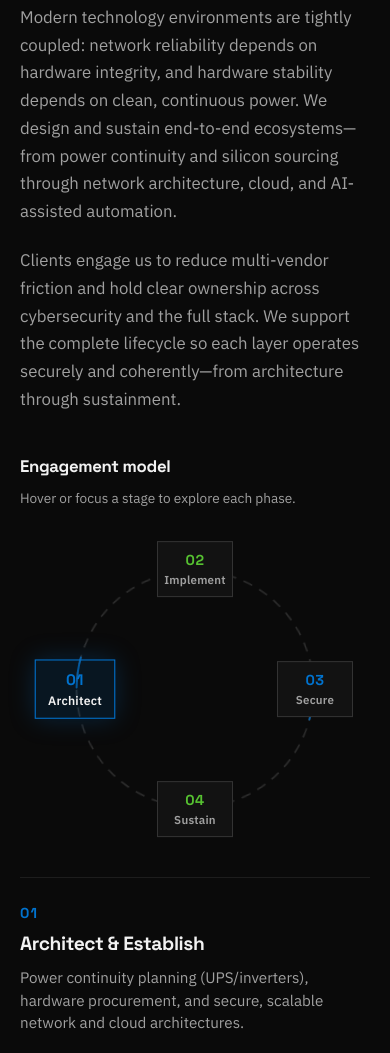
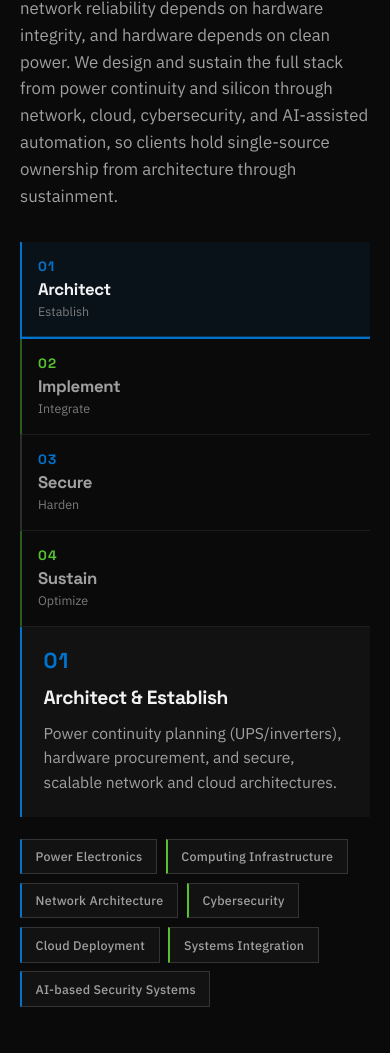
Before and after one commit to pixdevs/KathirComputers, a plain HTML site: page index.html in a window 390 px wide. Shown: the part 1171-2224 px from the top of the page. Drawn offline with Linux system fonts and the light colour scheme.

Commit message:
updated services

```diff
--- a/css/styles.css
+++ b/css/styles.css
@@ -505,67 +505,210 @@ body.has-pointer-motion .hero-visual img {
   max-width: 36rem;
 }
 
-.capabilities-body {
-  max-width: none;
+/* —— Services (process rail) —— */
+
+.section.services {
+  padding-top: 4rem;
+  padding-bottom: 4rem;
 }
 
-.capabilities-body p {
-  margin: 0 0 1.35rem;
+.services-header {
+  max-width: 46rem;
+  margin-bottom: 2rem;
+}
+
+.services-lead {
+  margin: 1rem 0 0;
   color: var(--text-muted);
   font-size: 1.05rem;
-  line-height: 1.65;
+  line-height: 1.6;
+  max-width: 42rem;
 }
 
-.capabilities-body p:last-child {
-  margin-bottom: 0;
+.services-engagement {
+  margin-top: 0.25rem;
 }
 
-.services-grid {
-  display: grid;
-  grid-template-columns: minmax(0, 1fr) minmax(0, 1fr);
-  gap: 2.5rem 3rem;
-  align-items: center;
+.services-rail-meta {
+  display: flex;
+  flex-wrap: wrap;
+  align-items: baseline;
+  gap: 0.5rem 1.25rem;
+  margin-bottom: 1rem;
 }
 
-.services-copy {
+.services-rail-label {
+  margin: 0;
+  font-family: var(--font-display);
+  font-size: 1.05rem;
+  font-weight: 700;
+  letter-spacing: -0.02em;
+  color: var(--text);
+}
+
+.services-rail-hint {
+  margin: 0;
+  font-size: 0.8rem;
+  color: var(--text-muted);
+}
+
+.services-rail {
+  display: grid;
+  grid-template-columns: 1fr auto 1fr auto 1fr auto 1fr;
+  gap: 0;
+  align-items: stretch;
+}
+
+.services-stage {
+  display: flex;
+  flex-direction: column;
+  align-items: flex-start;
+  gap: 0.2rem;
+  margin: 0;
+  padding: 1rem 1rem 1.1rem;
+  border: none;
+  border-bottom: 2px solid transparent;
+  border-left: 2px solid var(--border-strong);
+  background: transparent;
+  color: var(--text);
+  font-family: var(--font-body);
+  text-align: left;
+  cursor: pointer;
+  transition: background 0.25s ease, border-color 0.25s ease, box-shadow 0.25s ease;
+}
+
+.services-stage:nth-child(4n + 3) {
+  border-left-color: rgba(86, 193, 49, 0.45);
+}
+
+.services-stage-num {
+  font-family: var(--font-display);
+  font-weight: 700;
+  font-size: 0.85rem;
+  letter-spacing: 0.08em;
+  color: var(--blue);
+}
+
+.services-stage:nth-child(4n + 3) .services-stage-num {
+  color: var(--green);
+}
+
+.services-stage-name {
+  font-family: var(--font-display);
+  font-weight: 700;
+  font-size: 1.05rem;
+  letter-spacing: -0.02em;
+  color: var(--text-muted);
+  transition: color 0.25s ease;
+}
+
+.services-stage-sub {
+  font-size: 0.78rem;
+  color: var(--text-muted);
+  opacity: 0.75;
+}
+
+.services-stage:hover,
+.services-stage:focus-visible {
+  background: rgba(255, 255, 255, 0.03);
+}
+
+.services-stage.is-active {
+  background: rgba(0, 115, 207, 0.08);
+  border-bottom-color: var(--blue);
+  border-left-color: var(--blue);
+  box-shadow: inset 0 -1px 0 rgba(0, 115, 207, 0.35);
+}
+
+.services-stage:nth-child(4n + 3).is-active {
+  background: rgba(86, 193, 49, 0.08);
+  border-bottom-color: var(--green);
+  border-left-color: var(--green);
+  box-shadow: inset 0 -1px 0 rgba(86, 193, 49, 0.35);
+}
+
+.services-stage.is-active .services-stage-name {
+  color: var(--text);
+}
+
+.services-rail-join {
+  align-self: center;
+  width: 1.25rem;
+  height: 1px;
+  background: linear-gradient(90deg, var(--blue), var(--green));
+  opacity: 0.55;
+}
+
+.services-detail {
+  display: grid;
+  grid-template-columns: auto 1fr;
+  gap: 1.25rem 1.5rem;
+  align-items: start;
+  margin-top: 0;
+  padding: 1.35rem 1.35rem 1.45rem;
+  background: var(--bg-elevated);
+  border-left: 2px solid var(--blue);
+  transition: opacity 0.18s ease, transform 0.18s ease, border-color 0.3s ease;
+}
+
+.services-engagement[data-active="1"] .services-detail,
+.services-engagement[data-active="3"] .services-detail {
+  border-left-color: var(--green);
+}
+
+.services-detail.is-updating {
+  opacity: 0;
+  transform: translateY(6px);
+}
+
+.services-detail-num {
+  margin: 0;
+  font-family: var(--font-display);
+  font-weight: 700;
+  font-size: 1.35rem;
+  letter-spacing: 0.04em;
+  color: var(--blue);
+  line-height: 1.2;
+}
+
+.services-engagement[data-active="1"] .services-detail-num,
+.services-engagement[data-active="3"] .services-detail-num {
+  color: var(--green);
+}
+
+.services-detail-body {
   min-width: 0;
 }
 
-.services-cycle {
-  min-width: 0;
+.services-detail-title {
+  margin: 0 0 0.45rem;
+  font-family: var(--font-display);
+  font-weight: 700;
+  font-size: 1.2rem;
+  letter-spacing: -0.02em;
 }
 
-.services-cycle-label {
-  margin: 0 0 0.35rem;
-  font-family: var(--font-display);
-  font-size: clamp(1.05rem, 2vw, 1.35rem);
-  font-weight: 700;
-  letter-spacing: -0.02em;
-  text-transform: none;
-  color: var(--text);
-  text-align: center;
-}
-
-.services-cycle-hint {
-  margin: 0 0 1.25rem;
-  font-size: 0.85rem;
+.services-detail-text {
+  margin: 0;
   color: var(--text-muted);
-  text-align: center;
+  font-size: 0.98rem;
+  line-height: 1.55;
+  max-width: 44rem;
 }
 
 .capability-tags {
   display: flex;
   flex-wrap: wrap;
-  gap: 0.65rem;
+  gap: 0.55rem;
   list-style: none;
-  margin: 2.75rem 0 0;
-  padding: 1.75rem 0 0;
-  border-top: 1px solid var(--border);
+  margin: 1.35rem 0 0;
+  padding: 0;
+  border-top: none;
 }
 
 .capability-tags li {
-  padding: 0.45rem 0.9rem;
-  font-size: 0.8rem;
+  padding: 0.4rem 0.85rem;
+  font-size: 0.78rem;
   font-weight: 500;
   letter-spacing: 0.02em;
   color: var(--text-muted);
@@ -588,227 +731,6 @@ body.has-pointer-motion .hero-visual img {
 .capability-tags li:nth-child(even):hover {
   border-color: var(--green);
   background: rgba(86, 193, 49, 0.08);
-}
-
-/* —— Lifecycle cycle —— */
-
-.cycle {
-  margin-top: 0.5rem;
-}
-
-.cycle-stage {
-  position: relative;
-  width: min(100%, 32rem);
-  aspect-ratio: 1;
-  margin: 0 auto;
-  --orbit: 12.25rem;
-}
-
-.services .cycle-stage {
-  width: min(100%, 32rem);
-  --orbit: 12.25rem;
-}
-
-.cycle-ring {
-  position: absolute;
-  inset: 0;
-  width: 100%;
-  height: 100%;
-  color: var(--blue);
-  pointer-events: none;
-}
-
-.cycle-track {
-  stroke: var(--border-strong);
-  stroke-width: 2;
-  stroke-dasharray: 12 10;
-  transform-origin: 200px 200px;
-  animation: cycle-track-spin 28s linear infinite;
-}
-
-@keyframes cycle-track-spin {
-  to {
-    transform: rotate(360deg);
-  }
-}
-
-.cycle-progress {
-  stroke: var(--blue);
-  stroke-width: 2.5;
-  stroke-dasharray: 38 195;
-  stroke-linecap: round;
-  transform-origin: 200px 200px;
-  transform: rotate(-90deg);
-  opacity: 0.7;
-  transition: stroke 0.45s ease, stroke-dashoffset 0.55s var(--ease);
-}
-
-.cycle[data-active="0"] .cycle-progress {
-  stroke: var(--blue);
-  stroke-dashoffset: 0;
-}
-.cycle[data-active="1"] .cycle-progress {
-  stroke: var(--green);
-  stroke-dashoffset: -58.4;
-}
-.cycle[data-active="2"] .cycle-progress {
-  stroke: var(--blue);
-  stroke-dashoffset: -116.8;
-}
-.cycle[data-active="3"] .cycle-progress {
-  stroke: var(--green);
-  stroke-dashoffset: -175.2;
-}
-
-.cycle-nodes {
-  position: absolute;
-  inset: 0;
-}
-
-.cycle-node {
-  position: absolute;
-  top: 50%;
-  left: 50%;
-  width: 6.5rem;
-  margin: 0;
-  padding: 0;
-  border: none;
-  background: transparent;
-  color: var(--text);
-  font-family: var(--font-body);
-  cursor: pointer;
-  text-align: center;
-  transform: translate(-50%, -50%) rotate(calc(var(--i) * 90deg - 90deg))
-    translateY(calc(-1 * var(--orbit))) rotate(calc(-1 * (var(--i) * 90deg - 90deg)));
-  transform-origin: center center;
-}
-
-.cycle-node-inner {
-  display: block;
-  padding: 0.7rem 0.45rem;
-  border: 1px solid var(--border-strong);
-  background: var(--bg-elevated);
-  transition: border-color 0.25s ease, background 0.25s ease, box-shadow 0.25s ease,
-    transform 0.3s var(--ease);
-}
-
-.cycle-node-num {
-  display: block;
-  font-family: var(--font-display);
-  font-weight: 700;
-  font-size: 1rem;
-  letter-spacing: 0.04em;
-  color: var(--blue);
-  margin-bottom: 0.2rem;
-}
-
-.cycle-node:nth-child(even) .cycle-node-num {
-  color: var(--green);
-}
-
-.cycle-node-label {
-  display: block;
-  font-size: 0.8rem;
-  font-weight: 600;
-  letter-spacing: 0.02em;
-  color: var(--text-muted);
-}
-
-.cycle-node:hover .cycle-node-inner,
-.cycle-node:focus-visible .cycle-node-inner {
-  border-color: var(--blue);
-  box-shadow: 0 0 20px rgba(0, 115, 207, 0.2);
-}
-
-.cycle-node:nth-child(even):hover .cycle-node-inner,
-.cycle-node:nth-child(even):focus-visible .cycle-node-inner {
-  border-color: var(--green);
-  box-shadow: 0 0 20px rgba(86, 193, 49, 0.18);
-}
-
-.cycle-node.is-active .cycle-node-inner {
-  border-color: var(--blue);
-  background: rgba(0, 115, 207, 0.12);
-  box-shadow: 0 0 24px rgba(0, 115, 207, 0.25);
-  transform: scale(1.06);
-}
-
-.cycle-node:nth-child(even).is-active .cycle-node-inner {
-  border-color: var(--green);
-  background: rgba(86, 193, 49, 0.1);
-  box-shadow: 0 0 24px rgba(86, 193, 49, 0.22);
-}
-
-.cycle-node.is-active .cycle-node-label {
-  color: var(--text);
-}
-
-.cycle-panel {
-  position: absolute;
-  inset: 28% 22%;
-  display: flex;
-  flex-direction: column;
-  align-items: center;
-  justify-content: center;
-  text-align: center;
-  padding: 0.5rem;
-  pointer-events: none;
-  transition: opacity 0.18s ease, transform 0.18s ease;
-}
-
-.cycle-panel.is-updating,
-.cycle-detail-mobile.is-updating {
-  opacity: 0;
-  transform: translateY(6px);
-}
-
-.cycle-panel-num {
-  margin: 0 0 0.35rem;
-  font-family: var(--font-display);
-  font-weight: 700;
-  font-size: 0.9rem;
-  letter-spacing: 0.08em;
-  color: var(--blue);
-}
-
-.cycle[data-active="1"] .cycle-panel-num,
-.cycle[data-active="3"] .cycle-panel-num {
-  color: var(--green);
-}
-
-.cycle-panel-title {
-  margin: 0 0 0.65rem;
-  font-family: var(--font-display);
-  font-weight: 700;
-  font-size: clamp(1.05rem, 2.2vw, 1.3rem);
-  letter-spacing: -0.02em;
-  line-height: 1.25;
-}
-
-.cycle-panel-detail {
-  margin: 0;
-  font-size: 0.9rem;
-  line-height: 1.5;
-  color: var(--text-muted);
-  max-width: 15.5rem;
-}
-
-.cycle-detail-mobile {
-  display: none;
-  margin-top: 1.75rem;
-  padding: 1.5rem 0 0;
-  border-top: 1px solid var(--border);
-  text-align: left;
-  transition: opacity 0.18s ease, transform 0.18s ease;
-}
-
-.cycle-detail-mobile .cycle-panel-detail {
-  max-width: none;
-  font-size: 0.95rem;
-}
-
-.cycle-detail-mobile .cycle-panel-title {
-  font-size: 1.2rem;
 }
 
 /* —— Outcomes / value —— */
@@ -1035,8 +957,7 @@ body.has-pointer-motion .hero-visual img {
   }
 
   .scroll-cue,
-  .hero-visual img,
-  .cycle-track {
+  .hero-visual img {
     animation: none !important;
   }
 
@@ -1052,13 +973,11 @@ body.has-pointer-motion .hero-visual img {
   }
 
   .btn-primary:hover,
-  .btn-ghost:hover,
-  .cycle-node.is-active .cycle-node-inner {
+  .btn-ghost:hover {
     transform: none;
   }
 
-  .cycle-panel,
-  .cycle-detail-mobile {
+  .services-detail {
     transition: none;
   }
 }
@@ -1125,16 +1044,6 @@ body.has-pointer-motion .hero-visual img {
     gap: 2rem;
   }
 
-  .services-grid {
-    grid-template-columns: 1fr;
-    gap: 2.5rem;
-  }
-
-  .services-cycle-label,
-  .services-cycle-hint {
-    text-align: left;
-  }
-
   .hero-visual {
     order: 2;
     max-width: 22rem;
@@ -1145,41 +1054,78 @@ body.has-pointer-motion .hero-visual img {
     mask-image: none;
     animation: none;
   }
+}
 
-  .cycle-stage,
-  .services .cycle-stage {
-    width: min(100%, 26rem);
-    --orbit: 9.75rem;
+@media (max-width: 700px) {
+  .services-rail {
+    grid-template-columns: 1fr 1rem 1fr;
+    grid-template-rows: auto auto;
   }
 
-  .cycle-node {
-    width: 5.5rem;
+  .services-stage:nth-child(1) {
+    grid-column: 1;
+    grid-row: 1;
   }
 
-  .cycle-node-inner {
-    padding: 0.55rem 0.35rem;
+  .services-rail-join:nth-child(2) {
+    grid-column: 2;
+    grid-row: 1;
   }
 
-  .cycle-node-num {
-    font-size: 0.9rem;
+  .services-stage:nth-child(3) {
+    grid-column: 3;
+    grid-row: 1;
   }
 
-  .cycle-node-label {
-    font-size: 0.72rem;
-  }
-
-  .cycle-panel {
+  .services-rail-join:nth-child(4) {
     display: none;
   }
 
-  .cycle-detail-mobile {
-    display: block;
+  .services-stage:nth-child(5) {
+    grid-column: 1;
+    grid-row: 2;
+  }
+
+  .services-rail-join:nth-child(6) {
+    grid-column: 2;
+    grid-row: 2;
+  }
+
+  .services-stage:nth-child(7) {
+    grid-column: 3;
+    grid-row: 2;
   }
 }
 
 @media (max-width: 560px) {
   .complement {
     grid-template-columns: 1fr;
+  }
+
+  .services-rail {
+    display: flex;
+    flex-direction: column;
+    gap: 0;
+  }
+
+  .services-rail-join {
+    display: none;
+  }
+
+  .services-stage {
+    width: 100%;
+    border-left-width: 2px;
+    border-bottom-width: 1px;
+    border-bottom-color: var(--border);
+  }
+
+  .services-stage.is-active {
+    border-bottom-width: 2px;
+  }
+
+  .services-detail {
+    grid-template-columns: 1fr;
+    gap: 0.5rem;
   }
 }
 
@@ -1197,13 +1143,8 @@ body.has-pointer-motion .hero-visual img {
     padding: 4rem 1.25rem;
   }
 
-  .cycle-stage,
-  .services .cycle-stage {
-    width: min(100%, 20rem);
-    --orbit: 7.5rem;
-  }
-
-  .cycle-node {
-    width: 4.75rem;
+  .section.services {
+    padding-top: 3.25rem;
+    padding-bottom: 3.25rem;
   }
 }
--- a/index.html
+++ b/index.html
@@ -100,155 +100,110 @@
 
       <section class="section services" id="services" aria-labelledby="services-title">
         <div class="section-inner">
-          <div class="section-header reveal">
+          <div class="section-header services-header reveal">
             <p class="eyebrow">Services</p>
             <h2 id="services-title">End-to-end technology environments</h2>
+            <p class="services-lead">
+              Modern environments are tightly coupled—network reliability depends
+              on hardware integrity, and hardware depends on clean power. We
+              design and sustain the full stack from power continuity and silicon
+              through network, cloud, cybersecurity, and AI-assisted automation,
+              so clients hold single-source ownership from architecture through
+              sustainment.
+            </p>
           </div>
 
-          <div class="services-grid">
-            <div class="services-copy">
-              <div class="capabilities-body">
-                <p class="reveal">
-                  Modern technology environments are tightly coupled: network
-                  reliability depends on hardware integrity, and hardware
-                  stability depends on clean, continuous power. We design and
-                  sustain end-to-end ecosystems—from power continuity and silicon
-                  sourcing through network architecture, cloud, and AI-assisted
-                  automation.
-                </p>
-                <p class="reveal">
-                  Clients engage us to reduce multi-vendor friction and hold
-                  clear ownership across cybersecurity and the full stack. We
-                  support the complete lifecycle so each layer operates securely
-                  and coherently—from architecture through sustainment.
-                </p>
-              </div>
-            </div>
-
-            <div class="services-cycle" id="engagement">
-              <p class="services-cycle-label reveal">Engagement model</p>
-              <p class="services-cycle-hint reveal">
-                Hover or focus a stage to explore each phase.
-              </p>
-              <div class="cycle reveal" data-cycle>
-                <div class="cycle-stage">
-                  <svg class="cycle-ring" viewBox="0 0 400 400" aria-hidden="true">
-                    <circle class="cycle-track" cx="200" cy="200" r="148" fill="none" />
-                    <circle class="cycle-progress" cx="200" cy="200" r="148" fill="none" />
-                  </svg>
-
+          <div class="services-engagement reveal" id="engagement" data-cycle>
             <div
-                    class="cycle-nodes"
+              class="services-rail"
               role="tablist"
               aria-label="Lifecycle stages"
             >
               <button
                 type="button"
-                      class="cycle-node is-active"
+                class="services-stage is-active"
                 role="tab"
                 id="cycle-tab-1"
                 aria-selected="true"
-                      aria-controls="cycle-panel"
+                aria-controls="services-detail"
                 data-title="Architect &amp; Establish"
                 data-detail="Power continuity planning (UPS/inverters), hardware procurement, and secure, scalable network and cloud architectures."
                 data-short="Architect"
-                      style="--i: 0"
               >
-                      <span class="cycle-node-inner">
-                        <span class="cycle-node-num">01</span>
-                        <span class="cycle-node-label">Architect</span>
-                      </span>
+                <span class="services-stage-num">01</span>
+                <span class="services-stage-name">Architect</span>
+                <span class="services-stage-sub">Establish</span>
               </button>
+              <span class="services-rail-join" aria-hidden="true"></span>
               <button
                 type="button"
-                      class="cycle-node"
+                class="services-stage"
                 role="tab"
                 id="cycle-tab-2"
                 aria-selected="false"
-                      aria-controls="cycle-panel"
+                aria-controls="services-detail"
                 tabindex="-1"
                 data-title="Implement &amp; Integrate"
                 data-detail="Routing and switching, IoT device integration, and cloud environment deployment with validated end-to-end connectivity."
                 data-short="Implement"
-                      style="--i: 1"
               >
-                      <span class="cycle-node-inner">
-                        <span class="cycle-node-num">02</span>
-                        <span class="cycle-node-label">Implement</span>
-                      </span>
+                <span class="services-stage-num">02</span>
+                <span class="services-stage-name">Implement</span>
+                <span class="services-stage-sub">Integrate</span>
               </button>
+              <span class="services-rail-join" aria-hidden="true"></span>
               <button
                 type="button"
-                      class="cycle-node"
+                class="services-stage"
                 role="tab"
                 id="cycle-tab-3"
                 aria-selected="false"
-                      aria-controls="cycle-panel"
+                aria-controls="services-detail"
                 tabindex="-1"
                 data-title="Secure &amp; Harden"
                 data-detail="Cybersecurity frameworks, threat diagnostics, and network hardening against emerging digital threats—security engineered into the system, not added later."
                 data-short="Secure"
-                      style="--i: 2"
               >
-                      <span class="cycle-node-inner">
-                        <span class="cycle-node-num">03</span>
-                        <span class="cycle-node-label">Secure</span>
-                      </span>
+                <span class="services-stage-num">03</span>
+                <span class="services-stage-name">Secure</span>
+                <span class="services-stage-sub">Harden</span>
               </button>
+              <span class="services-rail-join" aria-hidden="true"></span>
               <button
                 type="button"
-                      class="cycle-node"
+                class="services-stage"
                 role="tab"
                 id="cycle-tab-4"
                 aria-selected="false"
-                      aria-controls="cycle-panel"
+                aria-controls="services-detail"
                 tabindex="-1"
                 data-title="Sustain &amp; Optimize"
                 data-detail="Proactive hardware maintenance, component-level repair, and ongoing remote IT support for operational continuity."
                 data-short="Sustain"
-                      style="--i: 3"
               >
-                      <span class="cycle-node-inner">
-                        <span class="cycle-node-num">04</span>
-                        <span class="cycle-node-label">Sustain</span>
-                      </span>
+                <span class="services-stage-num">04</span>
+                <span class="services-stage-name">Sustain</span>
+                <span class="services-stage-sub">Optimize</span>
               </button>
             </div>
 
             <div
-                    class="cycle-panel"
-                    id="cycle-panel"
+              class="services-detail"
+              id="services-detail"
               role="tabpanel"
               aria-labelledby="cycle-tab-1"
               aria-live="polite"
             >
-                    <p class="cycle-panel-num" data-cycle-num>01</p>
-                    <h3 class="cycle-panel-title" data-cycle-title>
+              <p class="services-detail-num" data-cycle-num>01</p>
+              <div class="services-detail-body">
+                <h3 class="services-detail-title" data-cycle-title>
                   Architect &amp; Establish
                 </h3>
-                    <p class="cycle-panel-detail" data-cycle-detail>
+                <p class="services-detail-text" data-cycle-detail>
                   Power continuity planning (UPS/inverters), hardware
                   procurement, and secure, scalable network and cloud
                   architectures.
                 </p>
-                  </div>
-                </div>
-
-                <div
-                  class="cycle-detail-mobile"
-                  id="cycle-detail-mobile"
-                  aria-hidden="true"
-                >
-                  <p class="cycle-panel-num" data-cycle-num-m>01</p>
-                  <h3 class="cycle-panel-title" data-cycle-title-m>
-                    Architect &amp; Establish
-                  </h3>
-                  <p class="cycle-panel-detail" data-cycle-detail-m>
-                    Power continuity planning (UPS/inverters), hardware
-                    procurement, and secure, scalable network and cloud
-                    architectures.
-                  </p>
-                </div>
               </div>
             </div>
           </div>
--- a/js/main.js
+++ b/js/main.js
@@ -10,7 +10,6 @@
   var hero = document.querySelector(".hero");
   var reduceMotion = window.matchMedia("(prefers-reduced-motion: reduce)");
   var finePointer = window.matchMedia("(hover: hover) and (pointer: fine)");
-  var cycleMobileMq = window.matchMedia("(max-width: 860px)");
 
   if (yearEl) {
     yearEl.textContent = String(new Date().getFullYear());
@@ -186,41 +185,21 @@
     }
   })();
 
-  /* Lifecycle cycle */
+  /* Services engagement rail */
   var cycle = document.querySelector("[data-cycle]");
   if (cycle) {
     var nodes = Array.prototype.slice.call(
-      cycle.querySelectorAll(".cycle-node")
+      cycle.querySelectorAll(".services-stage")
     );
-    var panel = cycle.querySelector(".cycle-panel");
-    var mobileDetail = cycle.querySelector(".cycle-detail-mobile");
+    var panel = cycle.querySelector(".services-detail");
     var titleEl = cycle.querySelector("[data-cycle-title]");
     var detailEl = cycle.querySelector("[data-cycle-detail]");
     var numEl = cycle.querySelector("[data-cycle-num]");
-    var titleM = cycle.querySelector("[data-cycle-title-m]");
-    var detailM = cycle.querySelector("[data-cycle-detail-m]");
-    var numM = cycle.querySelector("[data-cycle-num-m]");
     var activeIndex = 0;
     var panelTimer = 0;
 
     function padNum(i) {
       return i < 9 ? "0" + (i + 1) : String(i + 1);
-    }
-
-    function syncCycleA11y() {
-      var isMobile = cycleMobileMq.matches;
-      if (panel) {
-        if (isMobile) {
-          panel.setAttribute("hidden", "");
-          panel.setAttribute("aria-hidden", "true");
-        } else {
-          panel.removeAttribute("hidden");
-          panel.setAttribute("aria-hidden", "false");
-        }
-      }
-      if (mobileDetail) {
-        mobileDetail.setAttribute("aria-hidden", isMobile ? "false" : "true");
-      }
     }
 
     function activate(index, focusNode) {
@@ -245,19 +224,14 @@
         if (titleEl) titleEl.textContent = title;
         if (detailEl) detailEl.textContent = detail;
         if (numEl) numEl.textContent = num;
-        if (titleM) titleM.textContent = title;
-        if (detailM) detailM.textContent = detail;
-        if (numM) numM.textContent = num;
       }
 
       if (panel && !reduceMotion.matches) {
         panel.classList.add("is-updating");
-        if (mobileDetail) mobileDetail.classList.add("is-updating");
         if (panelTimer) clearTimeout(panelTimer);
         panelTimer = setTimeout(function () {
           applyCopy();
           panel.classList.remove("is-updating");
-          if (mobileDetail) mobileDetail.classList.remove("is-updating");
         }, 140);
       } else {
         applyCopy();
@@ -303,13 +277,6 @@
       }
     });
 
-    syncCycleA11y();
-    if (cycleMobileMq.addEventListener) {
-      cycleMobileMq.addEventListener("change", syncCycleA11y);
-    } else {
-      cycleMobileMq.addListener(syncCycleA11y);
-    }
-
     activate(0, false);
   }
 })();
```
Lines whose indentation alone changed are shown as unchanged.
